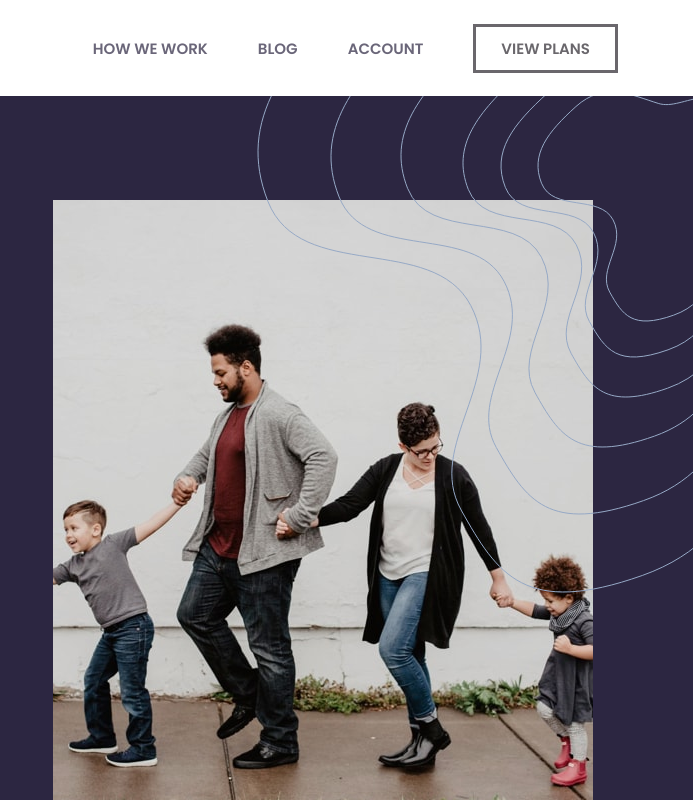
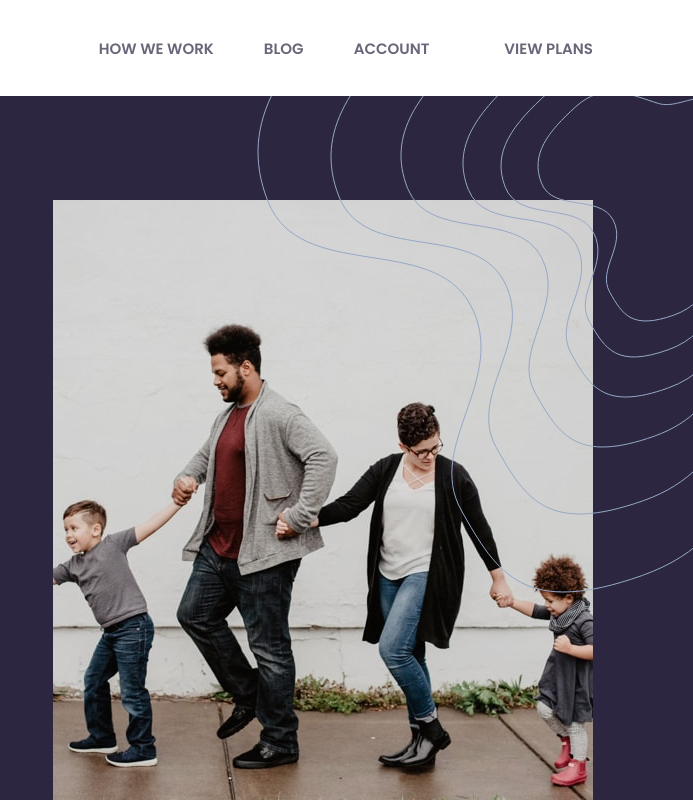
Before and after one commit to airykka/Insure-landing-Page, a plain HTML site: page index.html in a window 1280 px wide. Shown: the top 800 px of the page, 587-1280 px from the left. Drawn offline with Linux system fonts and the light colour scheme.

Commit message:
fixed mobile nav bug

```diff
--- a/index.html
+++ b/index.html
@@ -37,7 +37,11 @@
           <li><a href="#" class="navlink">How we work</a></li>
           <li><a href="#" class="navlink">Blog</a></li>
           <li><a href="#" class="navlink">Account</a></li>
-          <li><a href="#" class="navlink btn btn-dark">View plans</a></li>
+          <li>
+            <a href="#" class="navlink btn btn-dark btn-dark-mobile"
+              >View plans</a
+            >
+          </li>
         </ul>
         <img src="images/bg-pattern-mobile-nav.svg" alt="" />
       </nav>
--- a/sass/components/_button.scss
+++ b/sass/components/_button.scss
@@ -3,7 +3,7 @@ a.btn {
   padding: 1rem 2.5rem;
   text-decoration: none;
 
-  &-dark {
+  &-dark:not(.btn-dark-mobile) {
     border: 0.3rem solid var(--accentDark);
     color: var(--accentDark);
 
```
Also changed, not shown: css/main.css.
